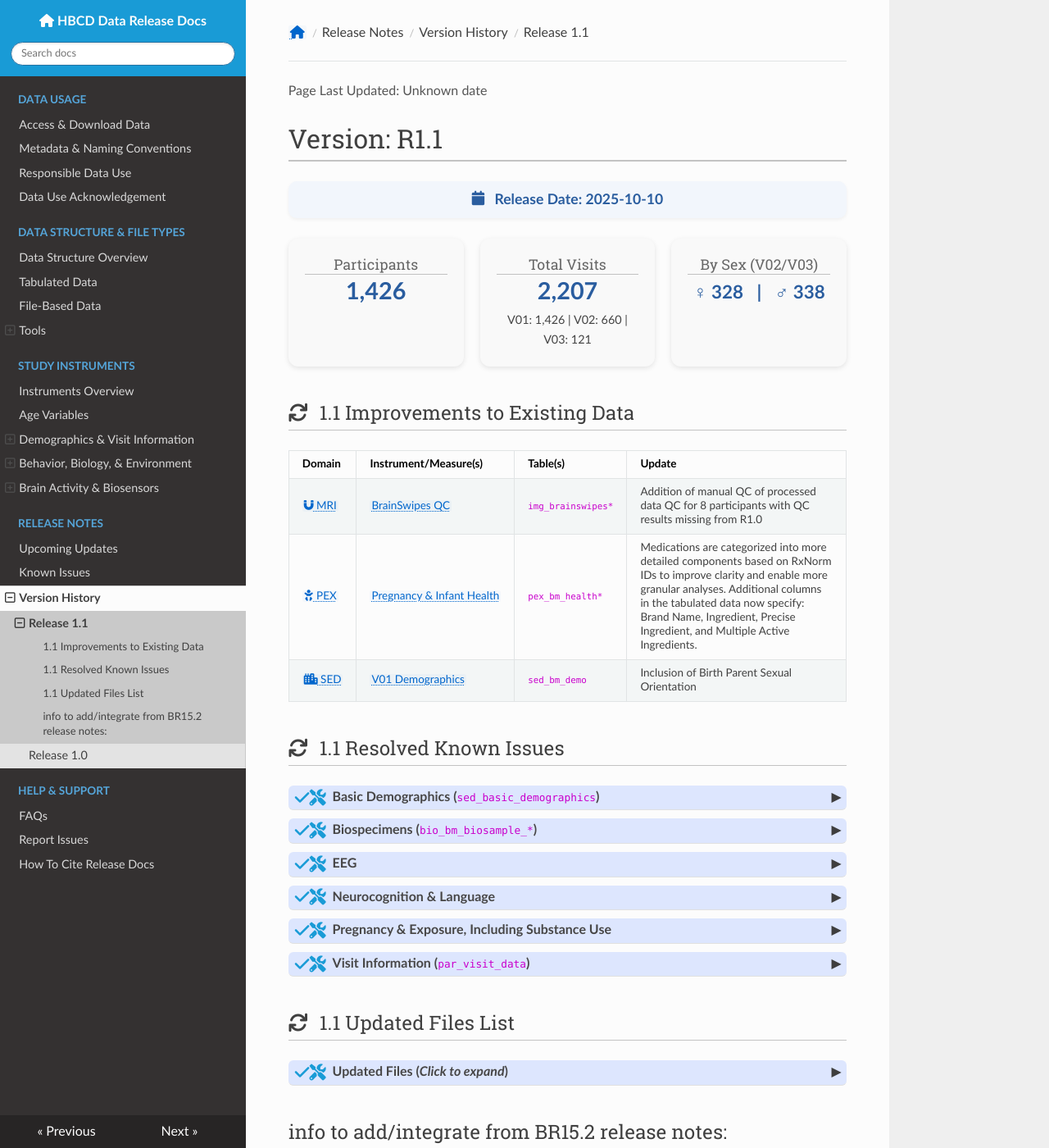
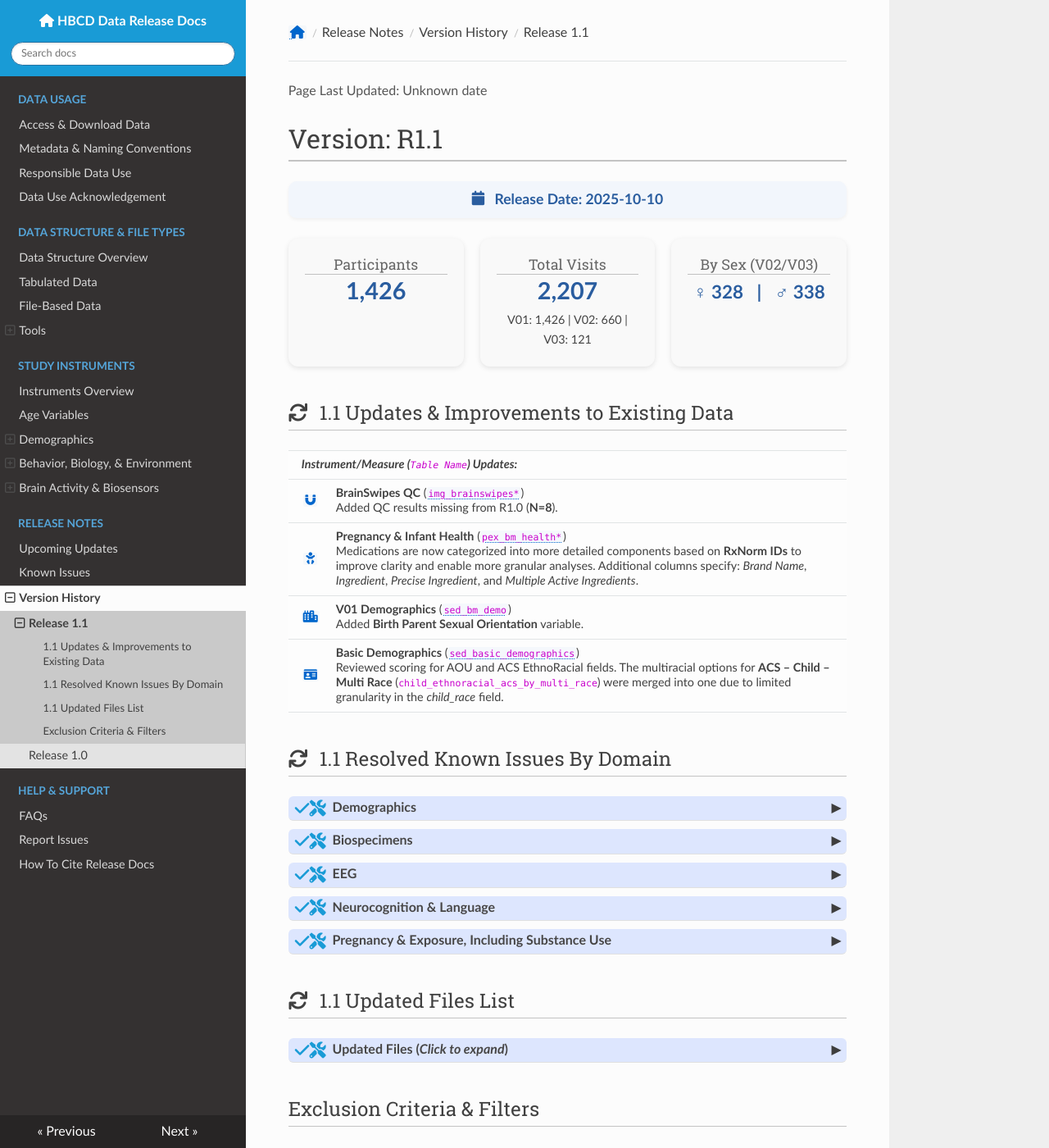
Before and after one commit to nbdc-datahub/hbcd-docs, an MkDocs documentation site: the page built from docs/changelog/versions/R1.1.md, in a window 1280 px wide and 1400 px high. Shown: the whole window at 82% size. Built offline with MkDocs 1.6.1, drawn with Linux system fonts in a browser that asks for light colours; nearby versions of some CDN libraries; some of the changed text lies outside the part shown.

Commit message:
reformat R1.1 change logs

```diff
--- a/docs/changelog/versions/R1.1.md
+++ b/docs/changelog/versions/R1.1.md
@@ -28,52 +28,73 @@
   </div>
 </div>
 
-## <i class="fa-solid fa-arrows-rotate" style="margin-right: 8px;"></i> 1.1 Improvements to Existing Data
+## <i class="fa-solid fa-arrows-rotate" style="margin-right: 8px;"></i> 1.1 Updates & Improvements to Existing Data
 
-<table style="width: 100%; border-collapse: collapse; table-layout: fixed; font-size: 15px;">
-  <thead>
+<table class="table-no-vertical-lines" style="width: 100%; border-collapse: collapse; table-layout: fixed; font-size: 16px;">
+  <tbody>
+  <tr><td colspan="2"><strong><i>Instrument/Measure (<code>Table Name</code>) Updates:</i></strong></td></tr>
+    <!-- BrainSwipes QC -->
+    <tr style="border-bottom: 1px solid #e0e0e0;">
+      <td style="width: 40px; text-align: center;">
+        <a href="../../../instruments/#mri" title="MRI Data" target="_blank"><i class="fas fa-magnet"></i></a>
+      </td>
+      <td style="padding: 8px 4px; vertical-align: top;">
+        <strong>BrainSwipes QC</strong>
+        (<a href="../../../instruments/mri/qc/#brainswipes" target="_blank"><code>img_brainswipes*</code></a>)<br>
+        <span class="update-text">Added QC results missing from R1.0 (<strong>N=8</strong>).</span>
+      </td>
+    </tr>
+    <!-- Pregnancy & Infant Health -->
+    <tr style="border-bottom: 1px solid #e0e0e0;">
+      <td style="width: 40px; text-align: center;">
+        <a href="../../../instruments/#pex" title="Pregnancy & Infant Health" target="_blank"><i class="fa-solid fa-baby"></i></a>
+      </td>
+      <td style="padding: 8px 4px; vertical-align: top; word-wrap: break-word; white-space: normal;">
+        <strong>Pregnancy & Infant Health</strong>
+        (<a href="../../../instruments/pregexp/pex" target="_blank"><code>pex_bm_health*</code></a>)<br>
+        <span class="update-text">Medications are now categorized into more detailed components based on <strong>RxNorm IDs</strong> to improve clarity and enable more granular analyses.
+        Additional columns specify: <em>Brand Name</em>, <em>Ingredient</em>, <em>Precise Ingredient</em>, and <em>Multiple Active Ingredients</em>.</span>
+      </td>
+    </tr>
+    <!-- V01 Demographics -->
+    <tr style="border-bottom: 1px solid #e0e0e0;">
+      <td style="width: 40px; text-align: center;">
+        <a href="../../../instruments/#socenvdet" title="Demographics" target="_blank"><i class="fas fa-city"></i></a>
+      </td>
+      <td style="padding: 8px 4px; vertical-align: top;">
+        <strong>V01 Demographics</strong>
+        (<a href="../../../instruments/SED/v01-demo" target="_blank"><code>sed_bm_demo</code></a>)<br>
+        <span class="update-text">Added <strong>Birth Parent Sexual Orientation</strong> variable.</span>
+      </td>
+    </tr>
+    <!-- Basic Demographics -->
     <tr>
-      <th>Domain</th>
-      <th>Instrument/Measure(s)</th>
-      <th>Table(s)</th>
-      <th>Update</th>
-    </tr>
-  </thead>
-  <tbody>
-    <tr>
-      <td><a href="../../../instruments/#mri" target="_blank"><i class="fas fa-magnet"></i> MRI</a></td>
-      <td><a href="../../../instruments/mri/qc/#brainswipes" target="_blank">BrainSwipes QC</a></td>
-      <td><code>img_brainswipes*</code></td>
-      <td style="word-wrap: break-word; white-space: normal;">Addition of manual QC of processed data QC for 8 participants with QC results missing from R1.0</td>
-    </tr>
-    <tr>
-      <td><a href="../../../instruments/#pex" target="_blank"><i class="fa-solid fa-baby"></i> PEX</a></td>
-      <td><a href="../../../instruments/pregexp/pex" target="_blank">Pregnancy & Infant Health</a></td>
-      <td><code>pex_bm_health*</code></td>
-      <td style="word-wrap: break-word; white-space: normal;">Medications are categorized into more detailed components based on RxNorm IDs to improve clarity and enable more granular analyses. Additional columns in the tabulated data now specify: Brand Name, Ingredient, Precise Ingredient, and Multiple Active Ingredients.</td>
-    </tr>
-    <tr>
-      <td><a href="../../../instruments/#socenvdet" target="_blank"><i class="fas fa-city"></i> SED</a></td>
-      <td><a href="../../../instruments/SED/v01-demo" target="_blank">V01 Demographics</a></td>
-      <td><code>sed_bm_demo</code></td>
-      <td style="word-wrap: break-word; white-space: normal;">Inclusion of Birth Parent Sexual Orientation</td>
+      <td style="width: 40px; text-align: center;">
+        <a href="../../../instruments/#demo" title="Basic Demographics" target="_blank"><i class="fas fa-id-card"></i></a>
+      </td>
+      <td style="padding: 8px 4px; vertical-align: top; word-wrap: break-word; white-space: normal;">
+        <strong>Basic Demographics</strong>
+        (<a href="../../../instruments/demo/basicdemo" target="_blank"><code>sed_basic_demographics</code></a>)<br>
+        <span class="update-text">Reviewed scoring for AOU and ACS EthnoRacial fields. The multiracial options for <strong>ACS – Child – Multi Race</strong> (<code>child_ethnoracial_acs_by_multi_race</code>) were merged into one due to limited granularity in the <em>child_race</em> field.
+      </td>
     </tr>
   </tbody>
 </table>
 
-## <i class="fa-solid fa-arrows-rotate" style="margin-right: 8px;"></i> 1.1 Resolved Known Issues
+## <i class="fa-solid fa-arrows-rotate" style="margin-right: 8px;"></i> 1.1 Resolved Known Issues By Domain
 
-<div id="basicdemo" class="table-banner" onclick="toggleCollapse(this)">
+<div id="demo" class="table-banner" onclick="toggleCollapse(this)">
   <span class="emoji"><i class="fa fa-check"></i><i class="fa fa-screwdriver-wrench"></i></span>
   <span class="text-with-link">
-  <span class="text">Basic Demographics (<code>sed_basic_demographics</code>)</span>
-  <a class="anchor-link" href="#basicdemo" title="Copy link">
+  <span class="text">Demographics</span>
+  <a class="anchor-link" href="#demo" title="Copy link">
   <i class="fa-solid fa-link"></i>
   </a>
   </span>
   <span class="arrow">▸</span>
 </div>
 <div class="table-collapsible-content">
+<strong>Basic Demographics (<code>sed_basic_demographics</code>)</strong>
 <table class="table-no-vertical-lines" style="width: 100%; border-collapse: collapse; table-layout: fixed;">
 <tbody>
   <tr>
@@ -103,12 +124,22 @@
   </tr>
 </tbody>
 </table>
+<strong>Visit Information (<code>par_visit_data</code>)</strong>
+<table class="table-no-vertical-lines" style="width: 100%; border-collapse: collapse; table-layout: fixed;">
+<tbody>
+  <tr>
+    <td style="word-wrap: break-word; white-space: normal;">
+      <strong>Addition of Missing Substance Use Flags</strong><br>
+      The substance use flags found in the Visit Information data are single summary variables to reflect substance use status (yes/no) based on any positive reports from the (1) Timeline Follow Back (self-report), (2) Healthy History (V02) (self-report), or (3) USDTL urine toxicology results. Nail toxicology results were not used in the creation of these substance use flags. The SU flag variable for alcohol, opioid, cannabis, and nicotine is now included in the latest release.</td>
+  </tr>
+</tbody>
+</table>
 </div>
 
 <div id="biospec" class="table-banner" onclick="toggleCollapse(this)">
   <span class="emoji"><i class="fa fa-check"></i><i class="fa fa-screwdriver-wrench"></i></span>
   <span class="text-with-link">
-  <span class="text">Biospecimens (<code>bio_bm_biosample_*</code>)</span>
+  <span class="text">Biospecimens</span>
   <a class="anchor-link" href="#biospec" title="Copy link">
   <i class="fa-solid fa-link"></i>
   </a>
@@ -116,26 +147,33 @@
   <span class="arrow">▸</span>
 </div>
 <div class="table-collapsible-content">
+<strong>Nails & Urine (<code>bio_bm_biosample_*</code>)</strong>
 <table class="table-no-vertical-lines" style="width: 100%; border-collapse: collapse; table-layout: fixed;">
 <tbody>
   <tr>
     <td style="word-wrap: break-word; white-space: normal;">
-      <strong>Nails & Urine: Collection & Analysis Dates</strong><br>
+      <strong>Collection & Analysis Dates</strong><br>
       Missing collection and analysis dates now included.</td>
   </tr>
+</tbody>
+</table>
+
+<strong>Urine (<code>bio_bm_biosample_urine</code>)</strong>
+<table class="table-no-vertical-lines" style="width: 100%; border-collapse: collapse; table-layout: fixed;">
+<tbody>
   <tr>
     <td style="word-wrap: break-word; white-space: normal;">
-      <strong>Urine: Incorrect Specific Gravity Variable</strong> (<code>bio_bm_biosample_urine_bio_spg_u</code>)<br>
+      <strong>Corrected Specific Gravity Variable</strong> (<code>bio_bm_biosample_urine_bio_spg_u</code>)<br>
       The urine specific gravity variable is corrected (there were several participants with “1” when the variable should be expressed in the thousands) and can now be used for urinary concentration corrections.</td>
   </tr>
   <tr>
     <td style="word-wrap: break-word; white-space: normal;">
-      <strong>Urine: Toxicology (Cotinine)</strong> (<code>bio_bm_biosample_urine_bio_c_cot_u</code>)<br>
-      The erroneous negative values for urinary toxicology results (which is not biologically plausible) have been corrected.</td>
+      <strong>Toxicology (Cotinine)</strong> (<code>bio_bm_biosample_urine_bio_c_cot_u</code>)<br>
+      Erroneous negative values for urinary toxicology results (which is not biologically plausible) have been corrected.</td>
   </tr>
   <tr>
     <td style="word-wrap: break-word; white-space: normal;">
-      <strong>Urine: Negative Gestational Ages</strong><br>
+      <strong>Negative Gestational Ages</strong><br>
       The two participants with negative gestational ages in the urine biosample dataset (caused by inaccurate collection dates of the biosample) have been removed. - IS THIS RIGHT OR WERE THEY CORRECTED SOMEHOW?</td>
   </tr>
 </tbody>
@@ -222,29 +260,7 @@
   <tr>
     <td style="word-wrap: break-word; white-space: normal;">
       <strong>TLFB Age Variables</strong> (<code>pex_ch_tlfb_&lt;adjusted|gestational|candidate&gt;_age</code>)<br>
-      TLFB age variables were incorrect in the prior release data and have been removed.</td>
-  </tr>
-</tbody>
-</table>
-</div>
-
-<div id="visitinfo" class="table-banner" onclick="toggleCollapse(this)">
-  <span class="emoji"><i class="fa fa-check"></i><i class="fa fa-screwdriver-wrench"></i></span>
-  <span class="text-with-link">
-  <span class="text">Visit Information (<code>par_visit_data</code>)</span>
-  <a class="anchor-link" href="#visitinfo" title="Copy link">
-  <i class="fa-solid fa-link"></i>
-  </a>
-  </span>
-  <span class="arrow">▸</span>
-</div>
-<div class="table-collapsible-content">
-<table class="table-no-vertical-lines" style="width: 100%; border-collapse: collapse; table-layout: fixed;">
-<tbody>
-  <tr>
-    <td style="word-wrap: break-word; white-space: normal;">
-      <strong>Addition of Missing Substance Use Flags</strong><br>
-      The substance use flags found in the Visit Information data are single summary variables to reflect substance use status (yes/no) based on any positive reports from the (1) Timeline Follow Back (self-report), (2) Healthy History (V02) (self-report), or (3) USDTL urine toxicology results. Nail toxicology results were not used in the creation of these substance use flags. The SU flag variable for alcohol, opioid, cannabis, and nicotine is now included in the latest release.</td>
+      TLFB age variable fields (<i>gestational_age</i>, <i>adjusted_age</i>, and <i>candidate_age</i>) were incorrect in the prior release data and have been removed.</td>
   </tr>
 </tbody>
 </table>
@@ -305,31 +321,9 @@
 </ul>
 </div>
 
+## Exclusion Criteria & Filters
 
-
-
-
-
-
-## info to add/integrate from BR15.2 release notes:
-
-
-**Basic Demographics**
-
-Reviewed scoring for AOU and ACS EthnoRacial fields:
-
-  * AOU - Race/Ethnicity: *rc_mother_ethnoracial_aou_race_ethnicity*
-  * ACS - Multi Ethnicity: *screen_mother_ethnoracial_acs_by_multi_ethnicity*
-  * ACS - Multi Race: screen_mother_*ethnoracial_acs_by_multi_race*
-  * ACS - Child - Multi Race: *child_ethnoracial_acs_by_multi_race*
-    * Multiracial options merged into one option (due to limited granularity on ‘*child_race*’ field)
-
-**Filters**
-
-* Removed age fields from TLFB
-    * gestational_age
-    * adjusted_age
-    * candidate_age
+* Removed age fields from TLFB  (gestational_age, adjusted_age, candidate_age)
 * Removed ‘Specimen ID’ fields from BioSpecimen tables
 
 <br>
--- a/docs/css/tables.css
+++ b/docs/css/tables.css
@@ -141,6 +141,17 @@ th, td {
 .table-no-vertical-lines b {
   color: #6300d3;
 }
+.table-no-vertical-lines ul {
+  margin-top: 1rem;
+  padding-left: 0.4rem;
+  line-height: 1;
+  font-size: 0.9em !important;
+}
+.table-no-vertical-lines li {
+  margin-bottom: 0.2rem;
+  line-height: 1;
+  font-size: 1em !important;
+}
 
 /* Compact Table Style */
 .compact-table {
--- a/docs/datacuration/overview.md
+++ b/docs/datacuration/overview.md
@@ -4,7 +4,7 @@
 The HBCD dataset follows NBDC data structure standards established as part of the ABCD Study (<a href="https://docs.abcdstudy.org/latest/documentation/curation/structure.html">see details</a>), which incorporates the [Brain Imaging Data Structure (BIDS)](https://bids-specification.readthedocs.io/en/stable/) wherever possible for cross-study consistency. At a high level, data are organized into two categories:
 
 <p style="font-size: 1.1em; margin-bottom: 0;"><i class="fa-solid fa-table"></i> <b>Tabulated Data</b></p>
-Study instrument (<a href="../../instruments/#behavior-biology-environment" target="_blank">behavior, biology, and environment</a>), administrative (<a href="../../instruments/#demographics-visit-information" target="_blank">demographics & visit info</a>), and select <a href="#warning">file-based</a> data organized in a standardized tabular format that includes all participant data per table.<br>
+Study instrument (<a href="../../instruments/#behavior-biology-environment" target="_blank">behavior, biology, and environment</a>), administrative (<a href="../../instruments/#demo" target="_blank">demographics</a>), and select <a href="#warning">file-based</a> data organized in a standardized tabular format that includes all participant data per table.<br>
 <a href="../phenotypes" target="_blank"><i>Go to Tabulated Data documentation</i> <i style="font-size: 0.8em;" class="fa-solid fa-arrow-up-right-from-square"></i></a>
 
 <p style="font-size: 1.1em; margin-bottom: 0;"><i class="fa-solid fa-folder-open"></i> <b>File-Based Data</b></p>
--- a/docs/datacuration/phenotypes.md
+++ b/docs/datacuration/phenotypes.md
@@ -8,7 +8,7 @@
 </div>
 </p>
 
-Tabulated data are participant-level summaries of study instrument (<a href="../../instruments/#behavior-biology-environment" target="_blank">behavior, biology, and environment</a>), administrative (<a href="../../instruments/#demographics-visit-information" target="_blank">demographics & visit info</a>), and select <a href="../overview/#warning" target="_blank">file-based</a> data. Files are stored under `rawdata/phenotype/`:
+Tabulated data are participant-level summaries of study instrument (<a href="../../instruments/#behavior-biology-environment" target="_blank">behavior, biology, and environment</a>), administrative (<a href="../../instruments/#demo" target="_blank">demographics</a>), and select <a href="../overview/#warning" target="_blank">file-based</a> data. Files are stored under `rawdata/phenotype/`:
 <pre class="folder-tree">
 hbcd/
 |__ rawdata/
--- a/docs/instruments/index.md
+++ b/docs/instruments/index.md
@@ -39,12 +39,12 @@ Expand the sections below to see a list of measures associated with each domain
   Expand All Sections ↕️
 </button>
 
-### Demographics & Visit Information
+### Demographics
 
 <div id="demo" class="table-banner" onclick="toggleCollapse(this)">
   <span class="emoji"><i class="fas fa-id-card"></i></span>
   <span class="text-with-link">
-  <span class="text">Basic Demographics & Visit Info</span>
+  <span class="text">Demographics</span>
   <a class="anchor-link" href="#demo" title="Copy link">
   <i class="fa-solid fa-link"></i>
   </a>
--- a/mkdocs.yml
+++ b/mkdocs.yml
@@ -74,7 +74,7 @@ nav:
   - Study Instruments:
     - Instruments Overview: instruments/index.md
     - Age Variables: instruments/agevariables.md
-    - Demographics & Visit Information:
+    - Demographics:
         - Basic Demographics: instruments/demo/basicdemo.md
         - Visit Information: instruments/demo/visitinfo.md
     - Behavior, Biology, & Environment:
```
Also changed, not shown: other parts of docs/changelog/versions/R1.1.md (+2 -2 lines).
